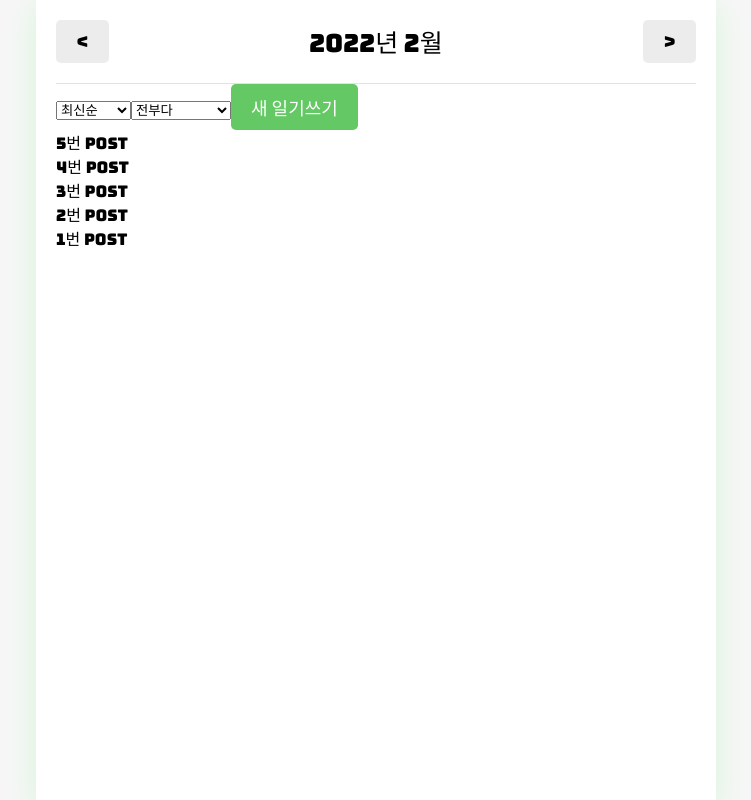
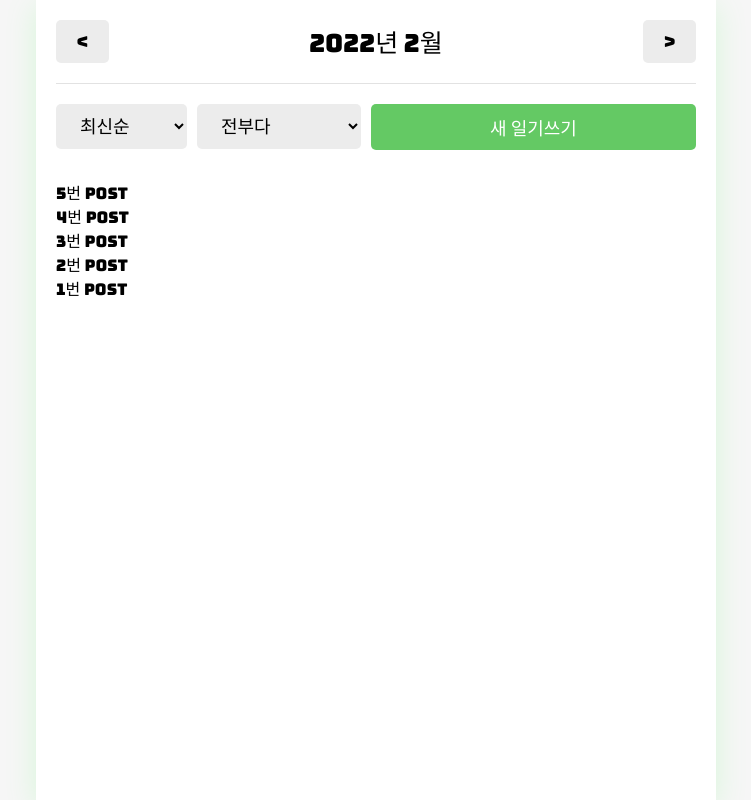
Before and after one commit to hyeonukdev/react-diary, a React (Create React App) app: page / in a window 1280 px wide. Shown: the whole page, without its empty margins (264-1015 px from the left). Built offline with nearby package versions, Linux system fonts and the light colour scheme.

Commit message:
:lipstick: Add Home header css

```diff
--- a/src/App.css
+++ b/src/App.css
@@ -96,3 +96,36 @@
 header button {
   font-family: "Shadows Into Light";
 }
+
+/* DiaryList */
+.DiaryList .menu_wrapper {
+  margin-top: 20px;
+  margin-bottom: 30px;
+
+  display: flex;
+  justify-content: space-between;
+}
+
+.DiaryList .menu_wrapper .right_col {
+  flex-grow: 1;
+}
+
+.DiaryList .menu_wrapper .right_col button {
+  width: 100%;
+}
+
+.DiaryList .ControlMenu {
+  margin-right: 10px;
+  border: none;
+  border-radius: 5px;
+  background-color: #ececec;
+
+  padding-top: 10px;
+  padding-bottom: 10px;
+  padding-left: 20px;
+  padding-right: 20px;
+
+  cursor: pointer;
+  font-family: "Bungee", cursive;
+  font-size: 18px;
+}
--- a/src/components/DiaryList.js
+++ b/src/components/DiaryList.js
@@ -15,7 +15,11 @@
 
 const ControlMenu = ({ value, onChange, optionList }) => {
   return (
-    <select value={value} onChange={(e) => onChange(e.target.value)}>
+    <select
+      className="ControlMenu"
+      value={value}
+      onChange={(e) => onChange(e.target.value)}
+    >
       {optionList.map((it, idx) => (
         <option key={idx} value={it.value}>
           {it.name}
@@ -55,7 +59,9 @@
   };
 
   return (
-    <div>
+    <div className="DiaryList">
+      <div className="menu_wrapper">
+        <div className="Left_col">
           <ControlMenu
             value={sortType}
             onChange={setSortType}
@@ -66,11 +72,15 @@
             onChange={setFilter}
             optionList={filterOptionList}
           />
+        </div>
+        <div className="right_col">
           <MyButton
             type={"positive"}
             text={"새 일기쓰기"}
             onClick={() => navigate("/new")}
           />
+        </div>
+      </div>
       {getProcessDiaryList().map((it) => (
         <div key={it.id}>{it.content}</div>
       ))}
```
Lines whose indentation alone changed are shown as unchanged.
